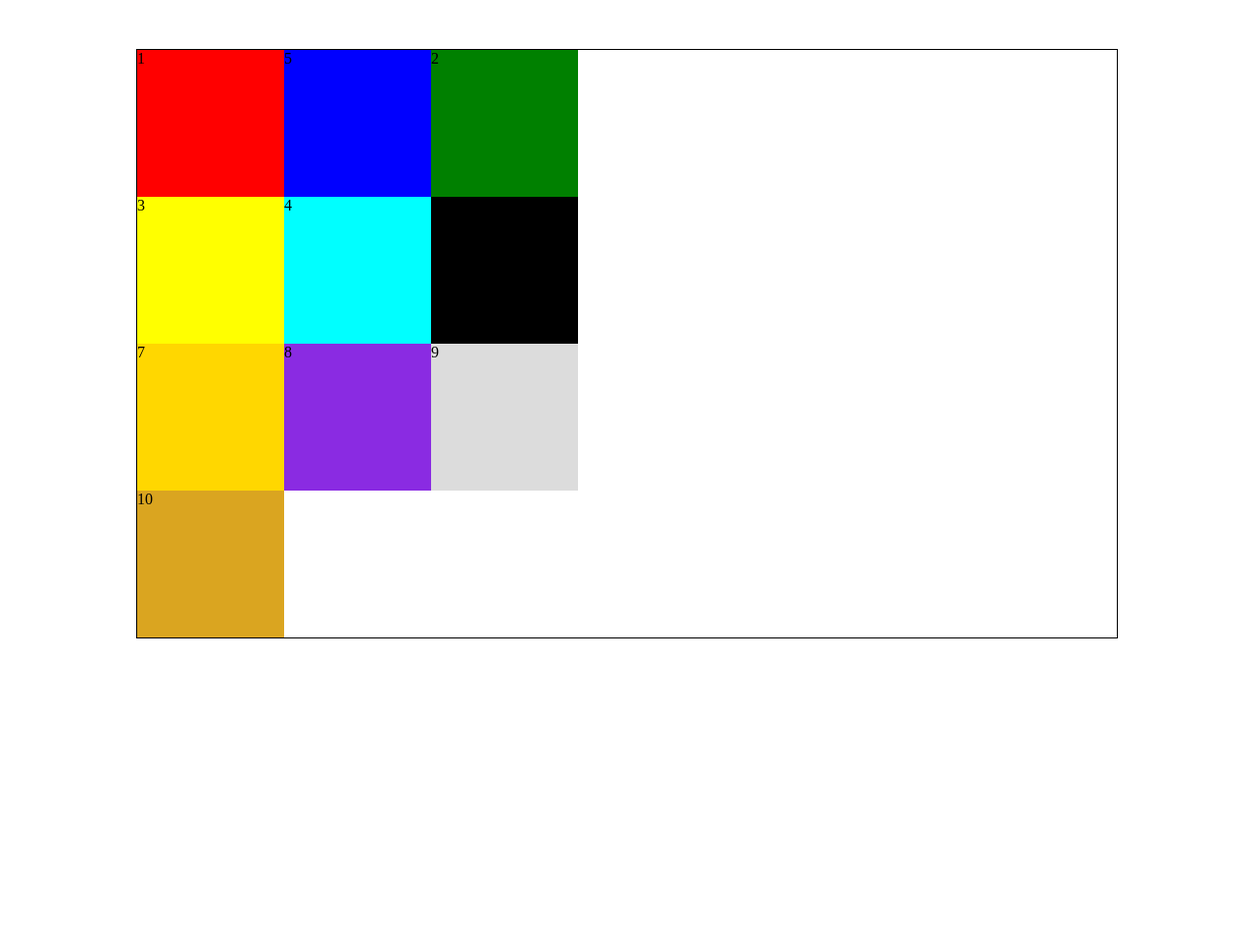
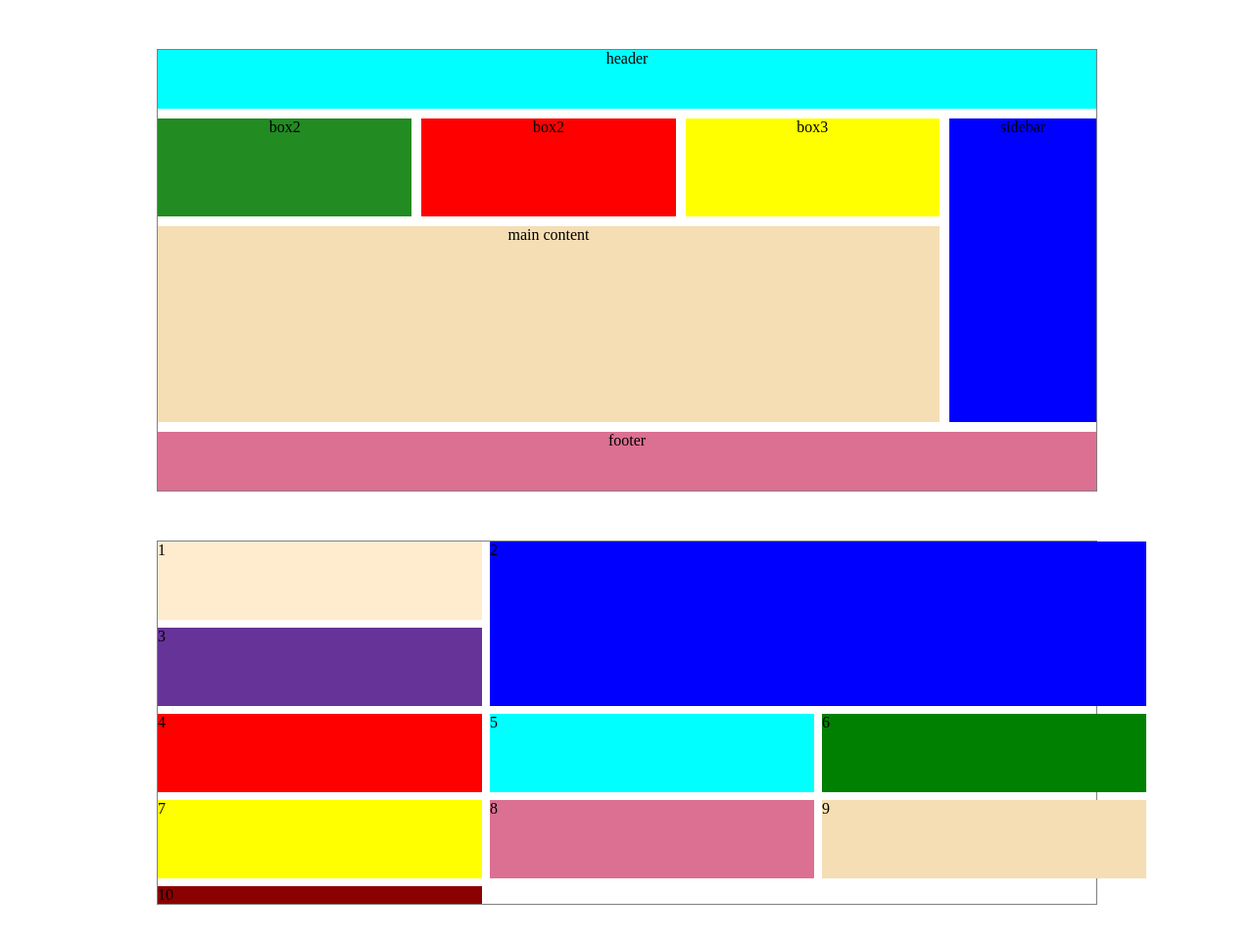
Before and after one commit to sabinshrestha7065/roboti, a plain HTML site: page grid.html in a window 1280 px wide. Shown: the whole page at 98% size. Before the commit the page ends 800 px from the top, so only its background shows below. Drawn offline with Linux system fonts and the light colour scheme.

Commit message:
practice

```diff
--- a/grid.html
+++ b/grid.html
@@ -1,53 +1,139 @@
 <!DOCTYPE html>
 <html lang="en">
+
 <head>
     <meta charset="UTF-8">
     <meta http-equiv="X-UA-Compatible" content="IE=edge">
     <meta name="viewport" content="width=device-width, initial-scale=1.0">
     <title>Grid Box</title>
+    <link rel="stylesheet" type="text/css" href="stylegrid.css">
     <style>
-        *{
+        * {
             margin: 0;
             padding: 0;
+            box-sizing: border-box;
         }
-        main{
-            width: 1000px;
-            height: 600px;
+
+        main {
+            width: 75%;
             margin: 50px auto;
-            border: 1px solid black;
+            border: 1px solid grey;
             display: grid;
-            grid-template-columns: 150px 150px 150px;
-            grid-template-rows: 150px 15fr 15;
+            grid-template-rows: 60px 100px 200px 60px;
+            grid-template-columns: repeat(3, 1fr) 150px;
+            grid-gap: 10px;
+            text-align: center;
+        }
 
+        .div1 {
+            background-color: aqua;
+            grid-column: 1/-1;
         }
-        .box-1{
-            background: red;
+
+        .div2 {
+            background-color: forestgreen;
         }
-        .box-5{background: blue;}
-        .box-2{background: green;}
-        .box-3{background: yellow;}
-        .box-4{background: aqua;}
-        .box-6{background: black;}
-        .box-7{background: gold;}
-        .box-8{background: blueviolet;}
-        .box-9{background: gainsboro;}
-        .box-10{background: goldenrod;}
 
+        .div3 {
+            background-color: red;
+        }
+
+        .div4 {
+            background-color: yellow;
+        }
+
+        .div5 {
+            background-color: blue;
+            grid-row: 2/4;
+            grid-column: 4/5;
+        }
+
+        .div6 {
+            background-color: wheat;
+            grid-column: 1 / span 3;
+        }
+
+        .div7 {
+            background-color: palevioletred;
+            grid-column: 1/-1;
+        }
+
+        nav {
+            width: 75%;
+            margin: 50px auto;
+            border: 1px solid grey;
+            display: grid;
+            grid-template-rows: 80px 80px 80px 80px;
+            grid-template-columns: 331px 331px 331px;
+            grid-gap: 8px;
+        }
+
+        .box1 {
+            background-color: blanchedalmond;
+        }
+
+        .box2 {
+            background-color: blue;
+            grid-row: span 2;
+            grid-column: span 2;
+        }
+
+        .box3 {
+            background-color: rebeccapurple;
+        }
+
+        .box4 {
+            background-color: red;
+        }
+
+        .box5 {
+            background-color: aqua;
+        }
+
+        .box6 {
+            background-color: green;
+        }
+
+        .box7 {
+            background-color: yellow;
+        }
+
+        .box8 {
+            background-color: palevioletred;
+        }
+
+        .box9 {
+            background-color: wheat;
+        }
+
+        .box10 {
+            background-color: darkred;
+        }
     </style>
 </head>
+
 <body>
     <main>
-            <div class="box-1">1</div>
-            <div class="box-5">5</div>
-            <div class="box-2">2</div>
-            <div class="box-3">3</div>
-            <div class="box-4">4</div>
-            <div class="box-6">6</div>
-            <div class="box-7">7</div>
-            <div class="box-8">8</div>
-            <div class="box-9">9</div>
-            <div class="box-10">10</div>
+        <div class="div1">header</div>
+        <div class="div2">box2</div>
+        <div class="div3">box2</div>
+        <div class="div4">box3</div>
+        <div class="div5">sidebar</div>
+        <div class="div6">main content</div>
+        <div class="div7">footer</div>
     </main>
+    <nav>
+        <div class="box1">1</div>
+        <div class="box2">2</div>
+        <div class="box3">3</div>
+        <div class="box4">4</div>
+        <div class="box5">5</div>
+        <div class="box6">6</div>
+        <div class="box7">7</div>
+        <div class="box8">8</div>
+        <div class="box9">9</div>
+        <div class="box10">10</div>
+    </nav>
 </body>
 
 </html>
```
Also changed, not shown: contact us.html (+31 -31 lines), frame.html (+1 -1 lines), photo.jpg (deleted).
